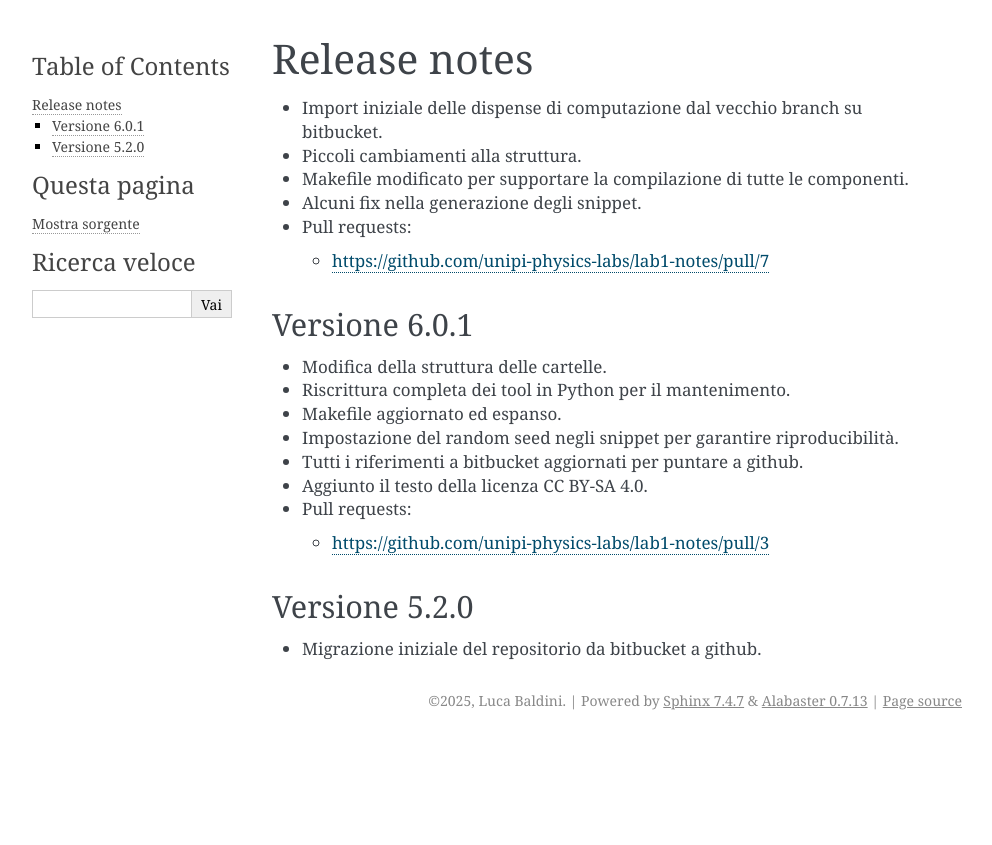
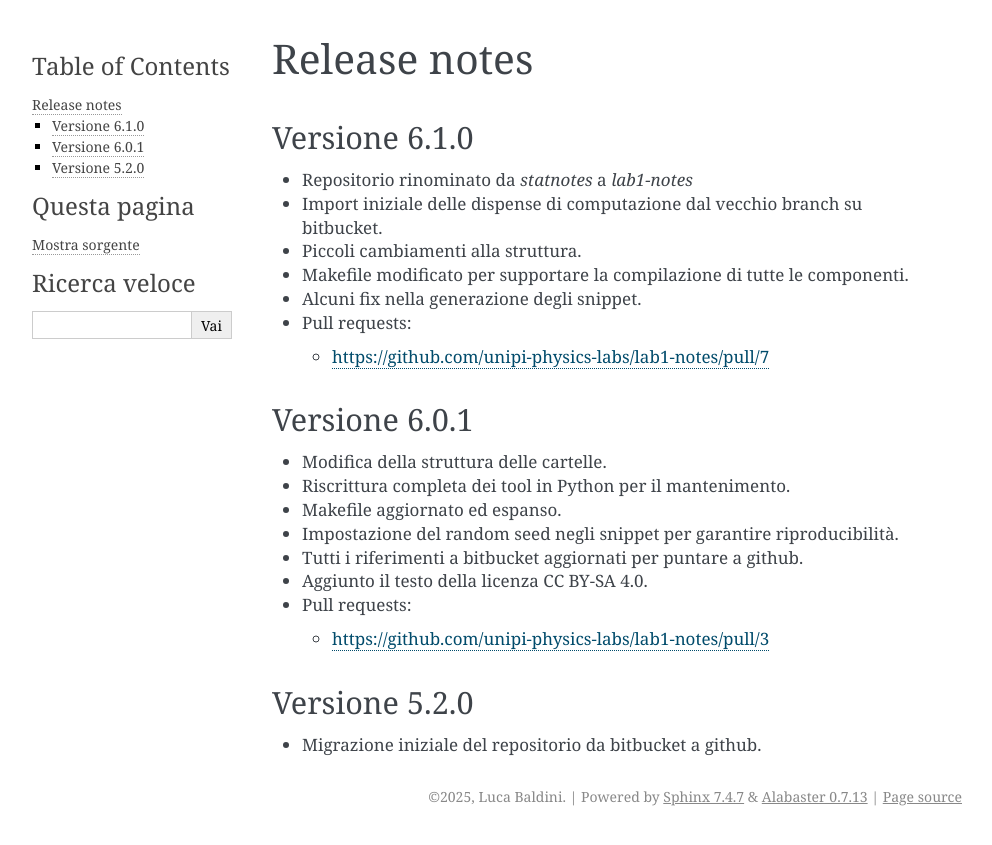
Before and after one commit to unipi-physics-labs/lab1-notes, a Sphinx documentation site: the page built from docs/release_notes.rst, in a window 1280 px wide. Shown: the top 845 px of the page, without its empty margins (148-1140 px from the left). Built offline with Sphinx 7.4.7, drawn with Linux system fonts in a browser that asks for light colours.

Commit message:
Updated release notes.

```diff
--- a/docs/release_notes.rst
+++ b/docs/release_notes.rst
@@ -4,6 +4,10 @@ Release notes
 =============
 
 
+Versione 6.1.0
+--------------
+
+* Repositorio rinominato da `statnotes` a `lab1-notes`
 * Import iniziale delle dispense di computazione dal vecchio branch su bitbucket.
 * Piccoli cambiamenti alla struttura.
 * Makefile modificato per supportare la compilazione di tutte le componenti.
```
